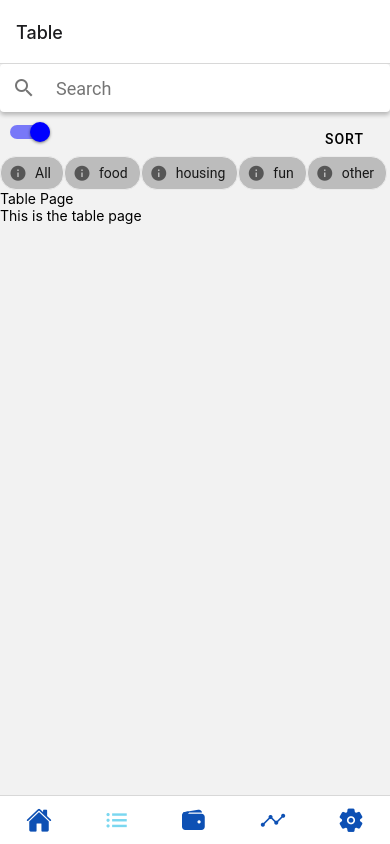
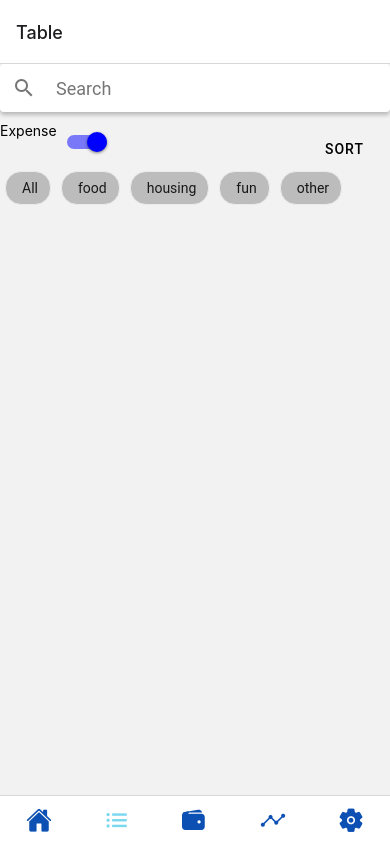
Before and after one commit to ubclaunchpad/ledge-it, a React Native app in the folder client/: screen /Table in a window 390 px wide. Built offline with nearby package versions, Linux system fonts and the light colour scheme.

Commit message:
Update styling

```diff
--- a/client/src/components/TablePage/TablePageHeader.jsx
+++ b/client/src/components/TablePage/TablePageHeader.jsx
@@ -1,5 +1,5 @@
 import React, { useState, useEffect } from 'react';
-import { View, ScrollView, StyleSheet } from 'react-native';
+import { View, ScrollView, StyleSheet, Text } from 'react-native';
 import { Searchbar, Chip, Switch } from 'react-native-paper';
 import SortMenu from './SortMenu';
 
@@ -51,21 +51,29 @@ const TablePageHeader = ({ categories, isExpense, setIsExpense }) => {
     setAllButton(categories.every((category) => selectedLookup[category]));
   };
 
+  const emptyIcon = () => null;
+
   return (
     <>
       <Searchbar placeholder="Search" onChangeText={onChangeSearch} value={searchQuery} />
       <View style={styles.container}>
+        <Text>{isExpense ? 'Expense' : 'Income'}</Text>
         <Switch value={isExpense} onValueChange={onToggleSwitch} color="blue" style={styles.m10} />
         <SortMenu />
       </View>
       <View>
-        <ScrollView horizontal={true}>
-          <Chip icon="information" selected={allButton} onPress={allButtonPressLogic}>
+        <ScrollView horizontal={true} style={styles.chipContainer}>
+          <Chip
+            style={styles.chip}
+            icon={emptyIcon}
+            selected={allButton}
+            onPress={allButtonPressLogic}>
             All
           </Chip>
           {categories.map((category) => (
             <Chip
-              icon="information"
+              style={styles.chip}
+              icon={emptyIcon}
               key={category}
               selected={selectedLookup[category]}
               onPress={() => categoryButtonPressLogic(category)}>
@@ -83,8 +91,16 @@ const styles = StyleSheet.create({
     margin: 10,
   },
   container: {
+    marginTop: 10,
     flexDirection: 'row',
     justifyContent: 'center',
+  },
+  chip: {
+    marginHorizontal: 5,
+  },
+  chipContainer: {
+    paddingTop: 5,
+    paddingBottom: 8,
   },
 });
 
--- a/client/src/pages/TablePage.jsx
+++ b/client/src/pages/TablePage.jsx
@@ -18,8 +18,6 @@ const TablePage = () => {
   return (
     <>
       <TablePageHeader categories={categories} isExpense={isExpense} setIsExpense={setIsExpense} />
-      <Text>Table Page</Text>
-      <Text>This is the table page</Text>
     </>
   );
 };
```
